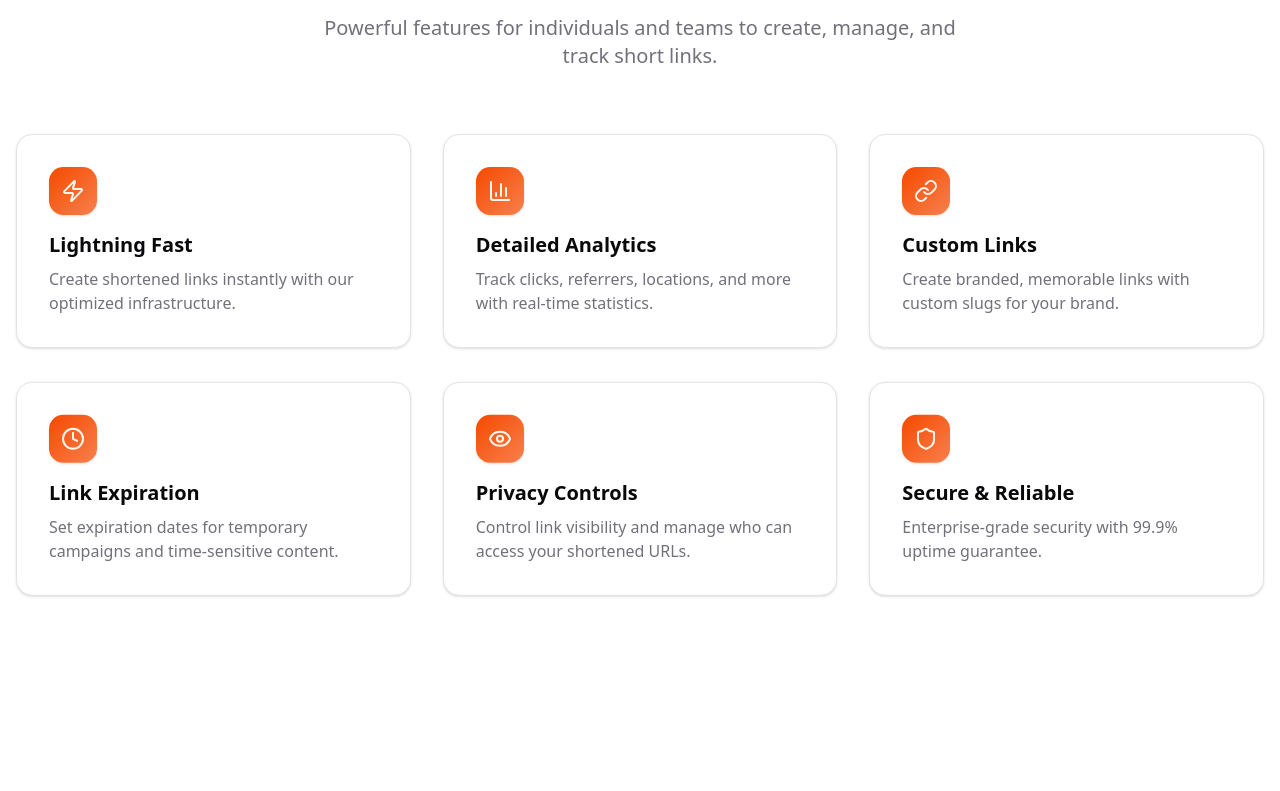
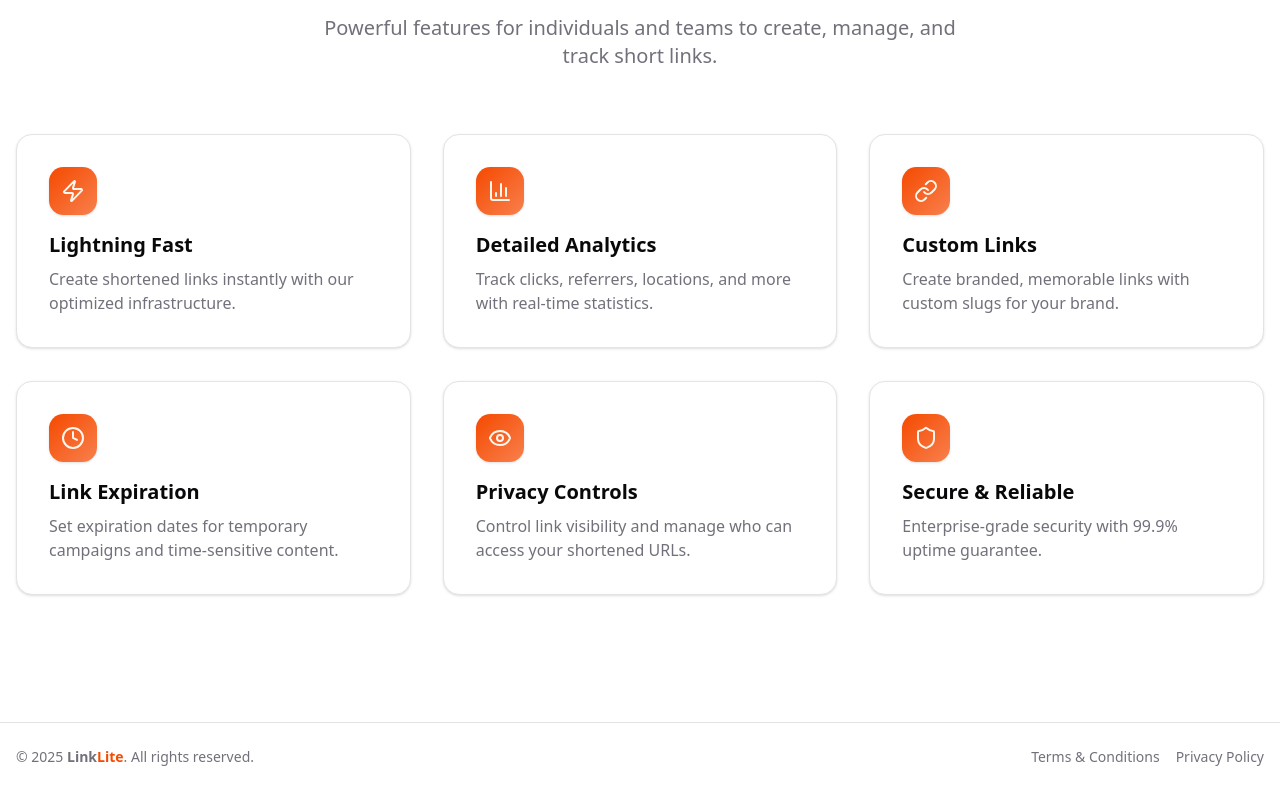
Before and after one commit to RaresMusea/linklite, a Next.js app: page / in a window 1280 px wide. Shown: the part 958-1749 px from the top of the page. Before the commit the page ends 1648 px from the top, so only its background shows below. Built offline with nearby package versions, Linux system fonts and the light colour scheme.

Commit message:
Add the footer component. Incorporate it within the layout

```diff
--- a/app/layout.tsx
+++ b/app/layout.tsx
@@ -4,6 +4,7 @@ import './globals.css';
 import { Header } from '@/components/specific/landing/Header';
 import React from 'react';
 import { ThemeProvider } from 'next-themes';
+import { Footer } from '@/components/shared/Footer';
 
 const geistSans = Geist({
     variable: '--font-geist-sans',
@@ -38,6 +39,7 @@ export default function RootLayout({
                 <ThemeProvider attribute="class" defaultTheme="system" enableSystem>
                     <Header />
                     {children}
+                    <Footer />
                 </ThemeProvider>
             </body>
         </html>
--- /dev/null
+++ b/components/shared/Footer.tsx
@@ -0,0 +1,28 @@
+import Link from 'next/link';
+
+export function Footer() {
+    const year = new Date().getFullYear();
+
+    return (
+        <footer className="border-t border-border mt-8">
+            <div className="max-w-7xl mx-auto px-4 py-6 flex flex-col sm:flex-row items-center justify-between gap-3 text-xs sm:text-sm text-muted-foreground">
+                <p className="text-center sm:text-left">
+                    © {year}{' '}
+                    <span className="font-semibold">
+                        Link<span className="text-primary">Lite</span>
+                    </span>
+                    . All rights reserved.
+                </p>
+
+                <div className="flex items-center gap-4">
+                    <Link href="#" className="hover:text-foreground transition-colors">
+                        Terms &amp; Conditions
+                    </Link>
+                    <Link href="#" className="hover:text-foreground transition-colors">
+                        Privacy Policy
+                    </Link>
+                </div>
+            </div>
+        </footer>
+    );
+}
```
